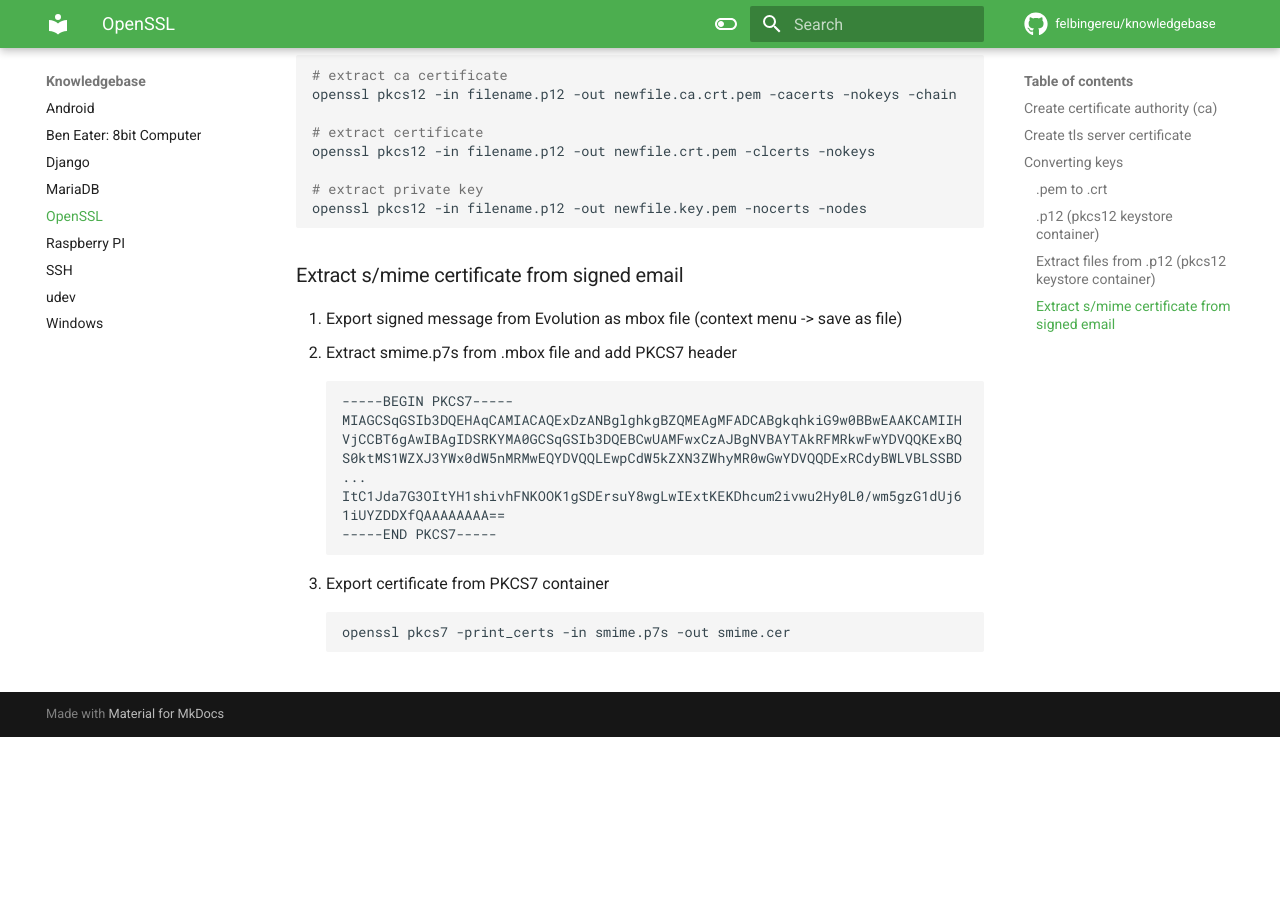
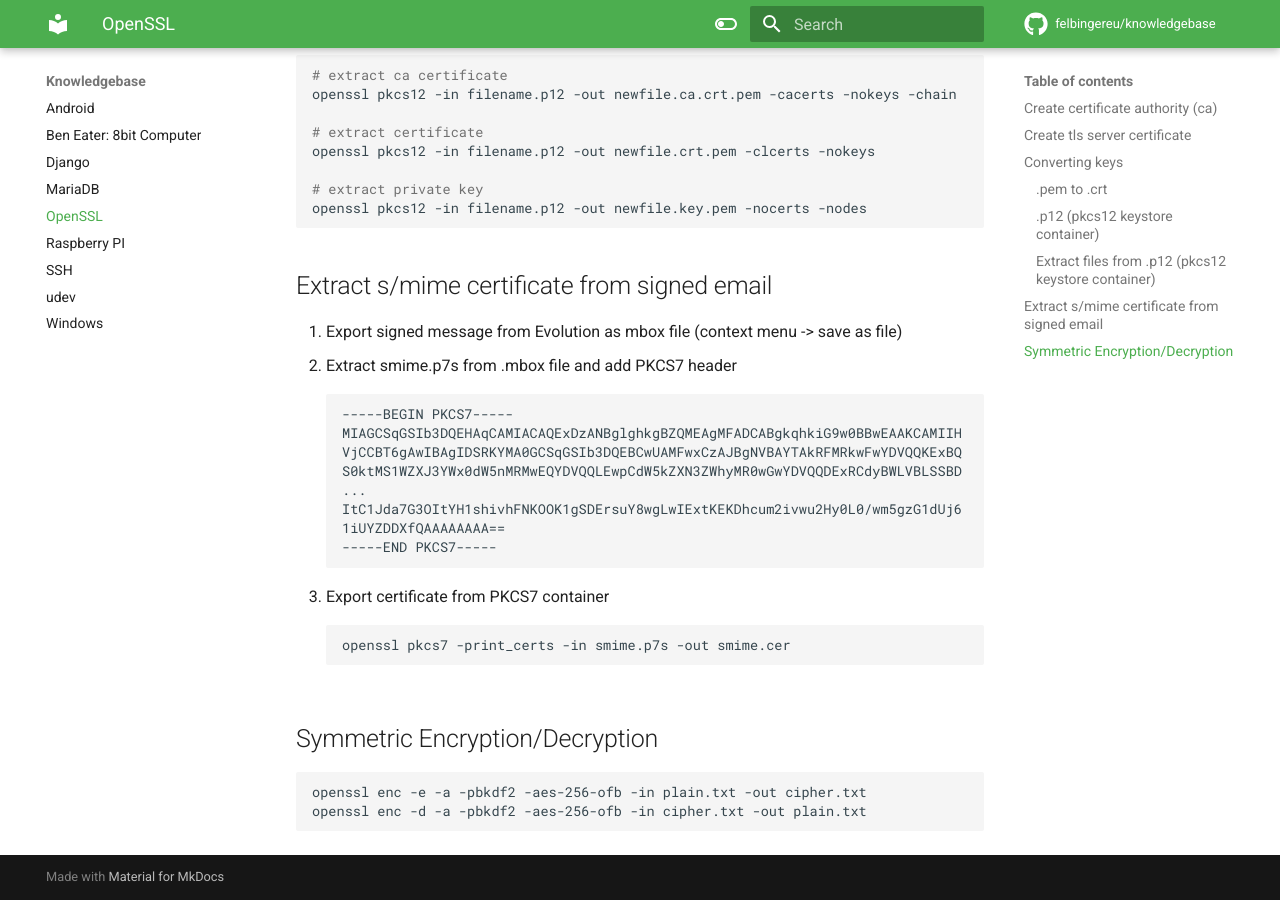
Before and after one commit to felbingereu/website, an MkDocs documentation site: the page built from docs/openssl.md, in a window 1280 px wide and 900 px high, scrolled down 1261 px. Built offline with MkDocs 1.6.1 and Material for MkDocs 9.7.7, drawn with Linux system fonts in a browser that asks for light colours; comment, search, counter and statistics services are not loaded; before the commit the page ends 1998 px from its top, so only the background shows below that.

Commit message:
openssl: Add symetric encrypt/decrypt example

````diff
--- a/docs/openssl.md
+++ b/docs/openssl.md
@@ -53,7 +53,7 @@ openssl pkcs12 -in filename.p12 -out newfile.crt.pem -clcerts -nokeys
 openssl pkcs12 -in filename.p12 -out newfile.key.pem -nocerts -nodes
 ```
 
-### Extract s/mime certificate from signed email
+## Extract s/mime certificate from signed email
 1. Export signed message from Evolution as mbox file (context menu -> save as file)
 2. Extract smime.p7s from .mbox file and add PKCS7 header
    ```
@@ -70,3 +70,9 @@ openssl pkcs12 -in filename.p12 -out newfile.key.pem -nocerts -nodes
    ```
    openssl pkcs7 -print_certs -in smime.p7s -out smime.cer
    ```
+
+## Symmetric Encryption/Decryption
+```
+openssl enc -e -a -pbkdf2 -aes-256-ofb -in plain.txt -out cipher.txt
+openssl enc -d -a -pbkdf2 -aes-256-ofb -in cipher.txt -out plain.txt
+```
````
